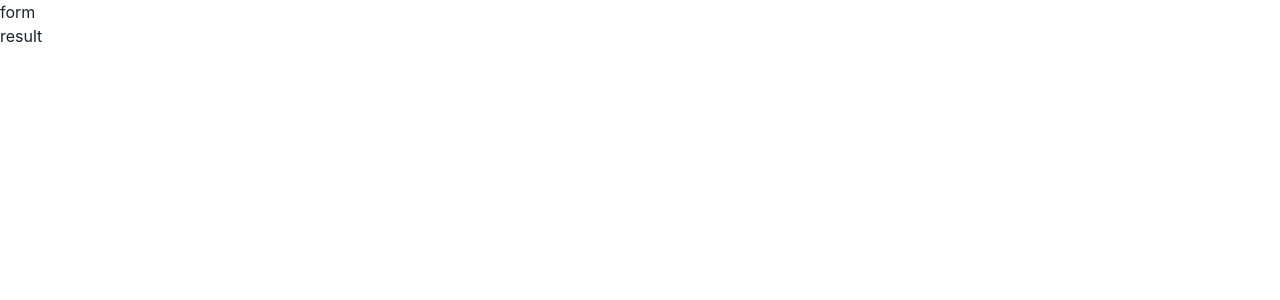
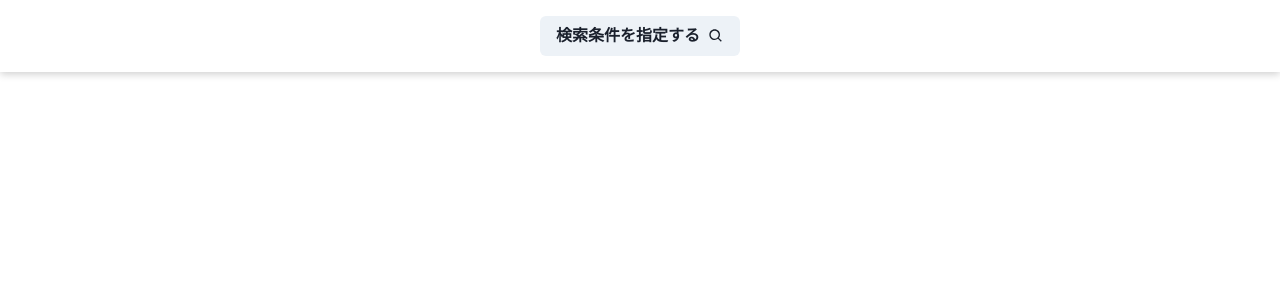
Before and after one commit to makotot/airbnb-like-search-page, a Next.js app: page / in a window 1280 px wide. Shown: the top 300 px of the page. Built offline with nearby package versions, Linux system fonts and the light colour scheme.

Commit message:
add search form header

```diff
--- a/package.json
+++ b/package.json
@@ -19,6 +19,7 @@
     "next": "10.0.3",
     "react": "17.0.1",
     "react-dom": "17.0.1",
+    "react-icons": "4.1.0",
     "react-redux": "7.2.2"
   },
   "devDependencies": {
--- /dev/null
+++ b/src/components/features/SearchForm/FormHeader/index.tsx
@@ -0,0 +1,26 @@
+import React from "react";
+import { Box, Grid, Text, CloseButton } from "@chakra-ui/react";
+import { Header } from "../Header";
+import { usePresenter } from "./usePresenter";
+
+export const FormHeader: React.FC = () => {
+  const { isFormVisible, handleHideSearchForm } = usePresenter();
+
+  return (
+    <Box display={isFormVisible ? "block" : "none"}>
+      <Header>
+        <Box p={4}>
+          <Box>
+            <Grid gridTemplateColumns="1fr 1fr 1fr">
+              <CloseButton size="md" onClick={handleHideSearchForm} />
+              <Box textAlign="center">
+                <Text fontWeight="bold">検索条件</Text>
+              </Box>
+            </Grid>
+          </Box>
+          <Box marginTop={2}>fields</Box>
+        </Box>
+      </Header>
+    </Box>
+  );
+};
--- /dev/null
+++ b/src/components/features/SearchForm/FormHeader/usePresenter.ts
@@ -0,0 +1,16 @@
+import { useDispatch, useSelector } from "react-redux";
+import { RootState } from "../../../../state/store";
+import { searchFormSlice } from "../searchFromSlice";
+
+export const usePresenter = () => {
+  const dispatch = useDispatch();
+  const handleHideSearchForm = () => {
+    dispatch(searchFormSlice.actions.hideForm());
+  };
+  const { isFormVisible } = useSelector((state: RootState) => state.searchForm);
+
+  return {
+    handleHideSearchForm,
+    isFormVisible,
+  };
+};
--- /dev/null
+++ b/src/components/features/SearchForm/Header/index.tsx
@@ -0,0 +1,19 @@
+import React from "react";
+import { Box } from "@chakra-ui/react";
+
+export const Header: React.FC = ({ children }) => {
+  return (
+    <Box
+      as="header"
+      position="fixed"
+      top="0"
+      left="0"
+      right="0"
+      zIndex={1}
+      backgroundColor="white"
+      boxShadow="rgba(0, 0, 0, 0.2) 0px 2px 8px"
+    >
+      {children}
+    </Box>
+  );
+};
--- /dev/null
+++ b/src/components/features/SearchForm/SimpleHeader/index.tsx
@@ -0,0 +1,21 @@
+import React from "react";
+import { Box, Button, Flex } from "@chakra-ui/react";
+import { BiSearch } from "react-icons/bi";
+import { Header } from "../Header";
+import { usePresenter } from "./usePresenter";
+
+export const SimpleHeader: React.FC = () => {
+  const { handleShowSearchForm, isFormVisible } = usePresenter();
+
+  return (
+    <Box display={isFormVisible ? "none" : "block"}>
+      <Header>
+        <Flex height="100%" alignItems="center" justifyContent="center" p={4}>
+          <Button rightIcon={<BiSearch />} onClick={handleShowSearchForm}>
+            検索条件を指定する
+          </Button>
+        </Flex>
+      </Header>
+    </Box>
+  );
+};
--- /dev/null
+++ b/src/components/features/SearchForm/SimpleHeader/usePresenter.ts
@@ -0,0 +1,16 @@
+import { useDispatch, useSelector } from "react-redux";
+import { RootState } from "../../../../state/store";
+import { searchFormSlice } from "../searchFromSlice";
+
+export const usePresenter = () => {
+  const dispatch = useDispatch();
+  const handleShowSearchForm = () => {
+    dispatch(searchFormSlice.actions.showForm());
+  };
+  const { isFormVisible } = useSelector((state: RootState) => state.searchForm);
+
+  return {
+    handleShowSearchForm,
+    isFormVisible,
+  };
+};
--- a/src/components/features/SearchForm/index.tsx
+++ b/src/components/features/SearchForm/index.tsx
@@ -1,5 +1,15 @@
 import React from "react";
+import { FormHeader } from "./FormHeader";
+import { SimpleHeader } from "./SimpleHeader";
 
 export const SearchForm: React.FC = () => {
-  return <div>form</div>;
+  const handleSubmit = () => {
+    console.log("submit");
+  };
+  return (
+    <form onSubmit={handleSubmit}>
+      <SimpleHeader />
+      <FormHeader />
+    </form>
+  );
 };
--- a/src/components/features/SearchForm/searchFromSlice.ts
+++ b/src/components/features/SearchForm/searchFromSlice.ts
@@ -22,5 +22,12 @@ const initialState = {
 export const searchFormSlice = createSlice({
   name: "searchForm",
   initialState,
-  reducers: {},
+  reducers: {
+    showForm(state) {
+      state.isFormVisible = true;
+    },
+    hideForm(state) {
+      state.isFormVisible = false;
+    },
+  },
 });
```
Also changed, not shown: .eslintrc.js, 1 other file (tests, documents, lock files or other folders).
